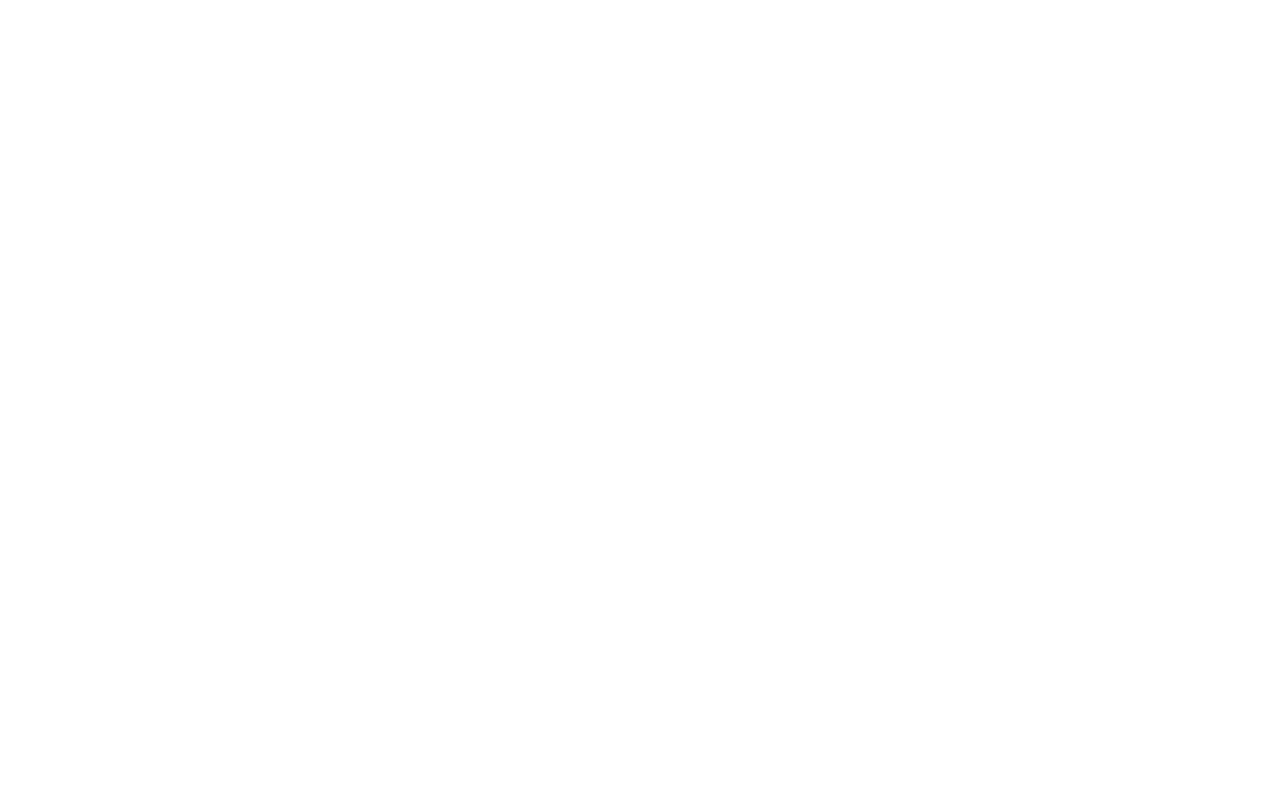
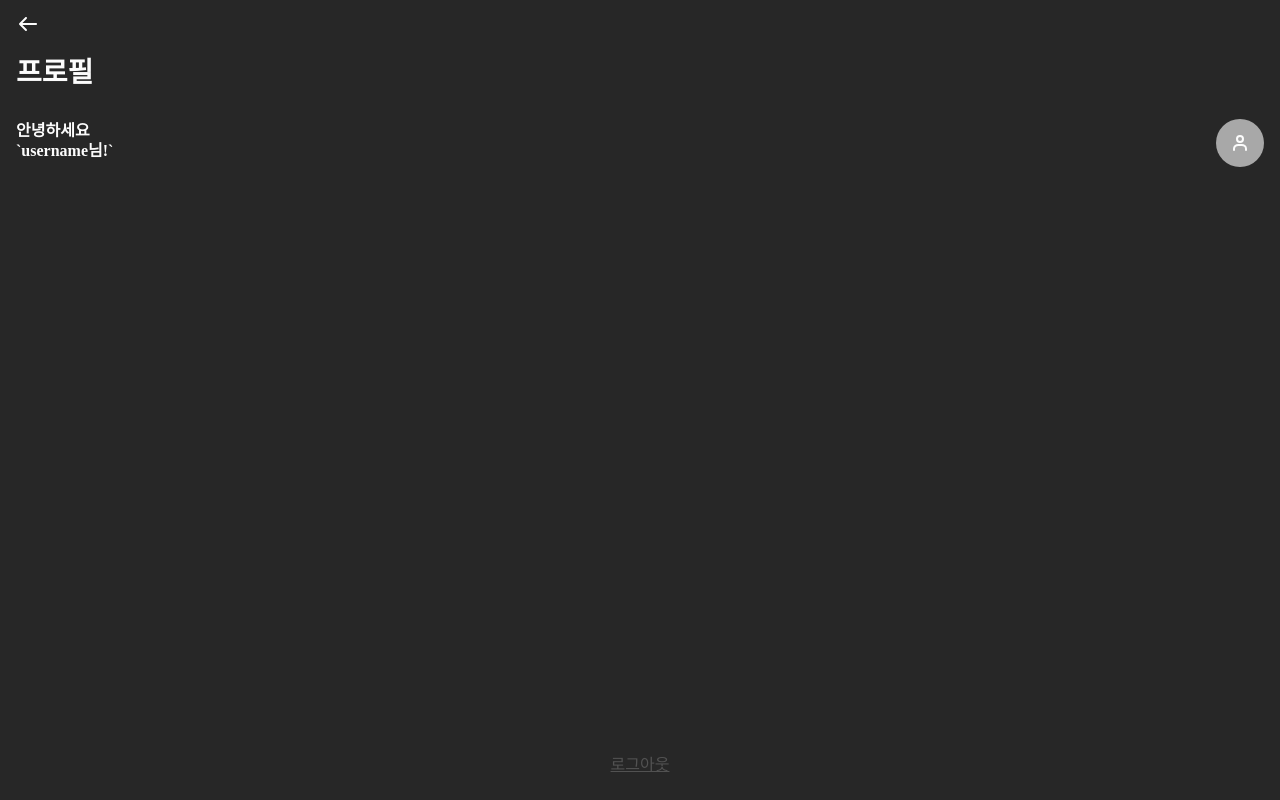
Before and after one commit to code-flash-card/code-flash-card, a React (Vite) app in the folder frontend/code-flash-card/: page /flashcard/profile in a window 1280 px wide. Before the commit this address had no page. Built offline with nearby package versions, Linux system fonts and the light colour scheme.

Commit message:
add: 메인페이지 구조 변경, 프로필 화면 UI 추가

```diff
--- a/frontend/code-flash-card/src/Router.tsx
+++ b/frontend/code-flash-card/src/Router.tsx
@@ -8,6 +8,7 @@ import HashTagListPage from "./pages/HashTagListPage";
 import CongratulationPage from "./pages/CongratulationPage";
 import SignUp from "./pages/SignUp";
 import SignIn from "./pages/SignIn";
+import Profile from "./pages/Profile";
 
 function Router() {
   return (
@@ -21,6 +22,7 @@ function Router() {
         <Route path="/hashtags/:hashName/congratuation" element={<CongratulationPage />} />
         <Route path="/signup" element={<SignUp />} />
         <Route path="/signin" element={<SignIn />} />
+        <Route path="/profile" element={<Profile />} />
       </Routes>
     </BrowserRouter>
   );
--- a/frontend/code-flash-card/src/assets/images.ts
+++ b/frontend/code-flash-card/src/assets/images.ts
@@ -8,6 +8,7 @@ const images = {
     bulb_on: "/flashcard/assets/images/bulb_on.svg",
     icon_close: "/flashcard/assets/images/icon_close.svg",
     icon_back: "/flashcard/assets/images/icon_arrow_left.svg",
+    icon_profile: "/flashcard/assets/images/icon_profile.svg",
     banner: "/flashcard/assets/images/banner.svg",
     congratulation: "/flashcard/assets/images/congratuation.svg",
 };
--- a/frontend/code-flash-card/src/pages/MainPage.tsx
+++ b/frontend/code-flash-card/src/pages/MainPage.tsx
@@ -245,22 +245,38 @@ const CardListGroup = () => {
 
 const MainPage = () => {
 
+  const isUserLogin = sessionStorage.length > 0 || localStorage.length > 0;
+
   return (
     <Styled.IndexSection>
       <Styled.MainHeader>
         <Link to="/">
           <img src={images.logo_flip}/>
         </Link>
-        <a href="https://github.com/code-flash-card/code-flash-card">
-          <img src={images.icon_github}/>
-        </a>
+        <div>
+          {isUserLogin ?
+             (
+              <Styled.ProfileContainer>
+                  <Link to="/profile">
+                    <img src={images.icon_profile}/>
+                  </Link>
+                </Styled.ProfileContainer>
+              ) : (
+                <Styled.SignInContainer>
+                  <Link to="/signin">
+                    <p>시작하기</p>
+                  </Link>
+                </Styled.SignInContainer>
+              )
+          }
+        </div>
       </Styled.MainHeader>
       <Styled.ContentContainer>
-        <Link to="/">
+        <a href="https://github.com/code-flash-card/code-flash-card">
           <Styled.BannerContainer>
             <img src={images.banner}/>
           </Styled.BannerContainer>
-        </Link>
+        </a>
         <CardListGroup/>
         <Styled.CreateCardButton type="button">
           <Link to="/makecard">
@@ -291,7 +307,21 @@ const MainHeader = styled.div`
   justify-content: space-between;
   padding: 16px;
   margin-bottom: 16px;
+  align-items: center;
 `;
+
+const ProfileContainer = styled.div`
+  width: 24px;
+  height: 24px;
+`
+
+const SignInContainer = styled.div`
+  p {
+    color: #3680FF;
+    font-size: 16px;
+    font-weight: 600;
+  }
+`
 
 const ContentContainer = styled.div`
   margin: 0 16px;
@@ -399,6 +429,8 @@ const Styled = {
   IndexSection,
   MainHeader,
   ContentContainer,
+  ProfileContainer,
+  SignInContainer
 };
 
 export default MainPage;
--- /dev/null
+++ b/frontend/code-flash-card/src/pages/Profile.tsx
@@ -0,0 +1,105 @@
+import React from 'react';
+import styled from '@emotion/styled';
+import BackSpaceBtn from '../components/BackSpaceBtn';
+import images from "../assets/images";
+
+const Profile = () => {
+
+  //TODO 로그아웃 로직 구현 필요
+  const handleLogOut = () => {}
+
+  return (
+    <Styled.ProfileContainer>
+      <Styled.PageHeader>
+        <BackSpaceBtn />
+      </Styled.PageHeader>
+      <Styled.ContentContainer>
+        <p>프로필</p>
+        <Styled.ProfileDetail>
+          <Styled.DetailText>
+            <p>안녕하세요</p>
+            <p>`username님!`</p>
+          </Styled.DetailText>
+          <ProfileImgWrapper>
+            <img src={images.icon_profile}/>
+          </ProfileImgWrapper>
+        </Styled.ProfileDetail>
+      </Styled.ContentContainer>
+      <Styled.LogOutBtn>
+        <button onClick={handleLogOut}>로그아웃</button>
+      </Styled.LogOutBtn>
+    </Styled.ProfileContainer>
+  )
+}
+
+const ProfileContainer = styled.div`
+  background-color: #272727;
+  height: 100vh;
+`
+
+const PageHeader = styled.div`
+  padding: 12px 16px;
+`
+
+const ContentContainer = styled.div`
+  margin: 8px 16px 0;
+
+  p {
+    font-weight: 600;
+    font-size: 28px;
+    color: #fcfcfc;
+    margin-bottom: 32px;
+  }
+`
+
+const ProfileDetail = styled.div`
+  display: flex;
+  justify-content: space-between;
+`
+
+const DetailText = styled.div`
+
+  p {
+    font-weight: 600;
+    font-size: 16px;
+    color: #fcfcfc;
+    margin: 0;
+
+    :nth-of-type(1) {
+      line-height: 24px;
+    }
+  }
+`
+
+const ProfileImgWrapper = styled.div`
+  width: 48px;
+  height: 48px;
+  border: none;
+  border-radius: 24px;
+  background-color: #A8A8A8;
+  align-items: center;
+  display: flex;
+  justify-content: center;
+`
+
+const LogOutBtn = styled.div`
+  position: fixed;
+  bottom: 16px;
+  margin-bottom: 8px;
+  width: 100vw;
+  justify-content: center;
+  display: flex;
+
+  button {
+    border: none;
+    background-color: transparent;
+    font-weight: 500;
+    font-size: 16px;
+    text-decoration-line: underline;
+    color: #525252;
+  }
+`
+
+const Styled = {ProfileContainer, PageHeader, ContentContainer, ProfileDetail, DetailText, ProfileImgWrapper, LogOutBtn}
+
+export default Profile;
```
Also changed, not shown: frontend/code-flash-card/public/assets/images/banner.svg, frontend/code-flash-card/public/assets/images/icon_profile.svg (added).
